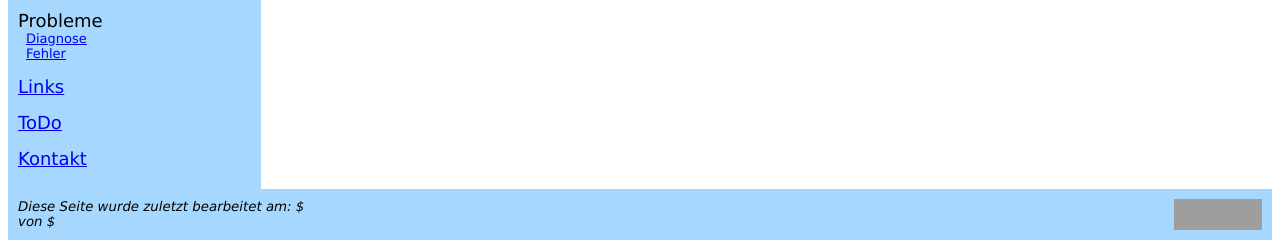
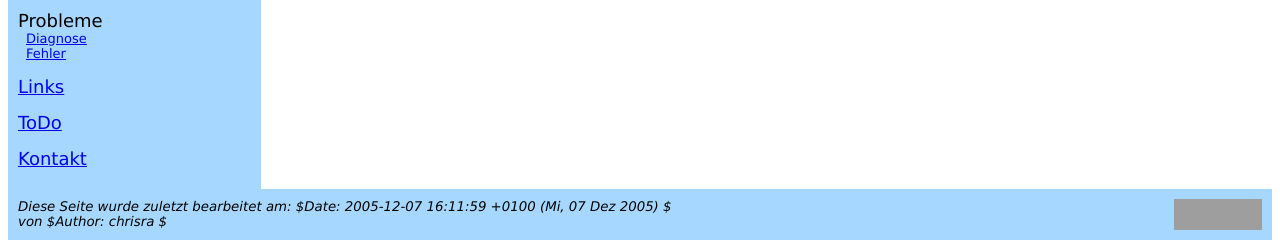
Before and after one commit to qbi/uni-skripte, a PHP site: page / in a window 1280 px wide. Shown: the part 649-897 px from the top of the page. Run offline with PHP 8.4, Linux system fonts and the light colour scheme; data that the repository does not hold is empty; grey boxes are pictures that could not be loaded.

Commit message:
Test, weil Date und Author nicht korrekt angezeigt wurden!
git-svn-id: https://svn.lug-jena.de/uni-skripte@203 fe66431f-f319-0410-8186-f4e9b7e7c232

```diff
--- a/skripte/footer.php
+++ b/skripte/footer.php
@@ -19,8 +19,8 @@
 	      </a>
 	      <small>
                 Diese Seite wurde zuletzt bearbeitet am:
-		$Date$ <br>
-		von $Author$
+		\$Date: 2005-12-07 16:11:59 +0100 (Mi, 07 Dez 2005) \$ <br>
+		von \$Author: chrisra \$
 	      </small>
 	    </address>
 	  </td>
```
